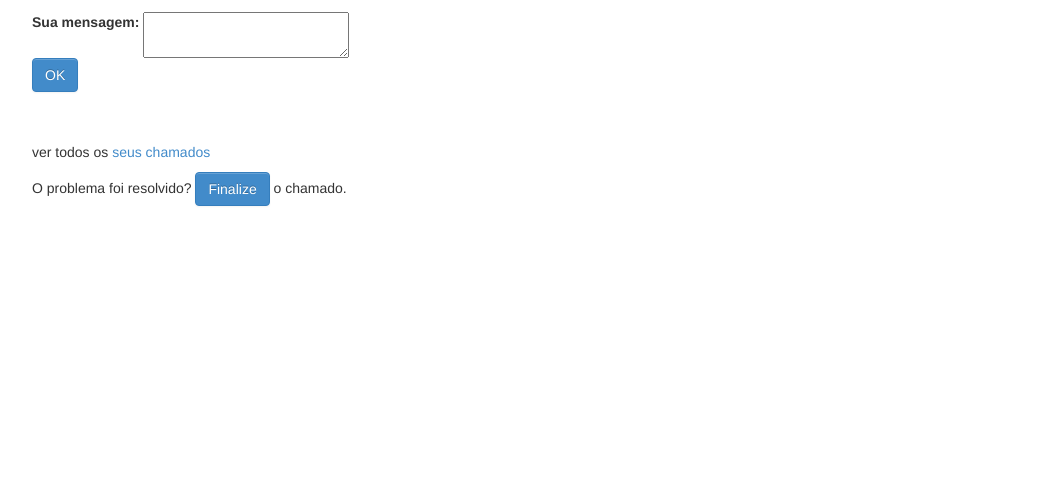
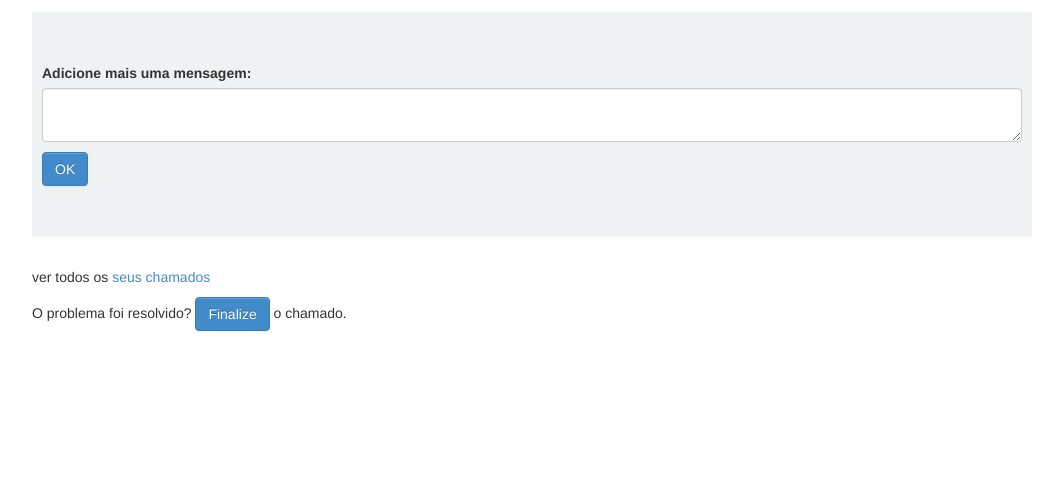
Before and after one commit to vasconce7os/SiteSiah, a CakePHP app: the page made by app/View/Chamados/ver.ctp in a window 1280 px wide. Shown: the part 182-659 px from the top of the page, without its empty margins (108-1171 px from the left). Run offline with PHP 8.4 and a stand-in for CakePHP, Linux system fonts and the light colour scheme; the template is opened without the code that fills it, so the values that code supplies are empty; some libraries are stand-ins or nearby versions.

Commit message:
Otmize a interface gráfica destes arquivos

```diff
--- a/app/View/Chamados/ver.ctp
+++ b/app/View/Chamados/ver.ctp
@@ -2,8 +2,11 @@
 <div class="container">
     <script>
     $(document).ready(function(){
-            $("#atendimento").addClass("active");
+        $("#atendimento").addClass("active");
     });
+    $(function () {
+        $('[data-toggle="tooltip"]').tooltip()
+    })
     </script>
 	<h1>
 		<?php
@@ -94,22 +97,27 @@
             <?php
         }
     ?>
+
     </div>
+
     <?php
     if(utf8_encode($chamado['Chamado']['status']) != 'fechado')
     {
     ?>
 
-    <div>
+    <div  class="extensionTimeline animated">
+        <hr />
         <form action="<?php echo($this-> request-> base . "/suporte/chamados/responderCliente/" . $chamado['Chamado']['id'])?>" method="post">
             <div class="input textarea">
                 <label for="ChamadoResposta">
-                    Sua mensagem:
+                    Adicione mais uma mensagem:
                 </label>
-                <textarea  id="ChamadoResposta" name="data[Chamadomsg][0][msg]"></textarea>
+                <textarea  id="ChamadoResposta" name="data[Chamadomsg][0][msg]"
+                class="form-control" data-toggle="tooltip" data-placement="bottom" title="Adicione mais informação que ajudem nossa equipe a solucionar o problema"></textarea>
             </div>
-            <button type="submit" value="OK" class="btn btn-primary">OK</button>
+            <button type="submit" value="Enviar" class="btn btn-primary">OK</button>
         </form>
+        <hr />
     </div>
 
     <?php
--- a/app/webroot/css/layout_default.css
+++ b/app/webroot/css/layout_default.css
@@ -151,3 +151,19 @@ section footer
 {
     padding-top: 30px;
 }
+
+.extensionTimeline
+{
+    background-color: #EEF2F2;
+    padding: 10px;
+}
+
+form > button
+{
+    margin-top: 10px;
+}
+
+#panelLogin
+{
+    padding: 10px;
+}
```
Also changed, not shown: app/View/Chamados/criar.ctp (+32 -5 lines), app/View/Users/login.ctp (+13 -4 lines).
